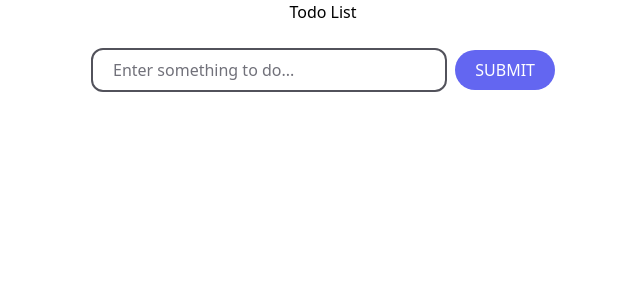
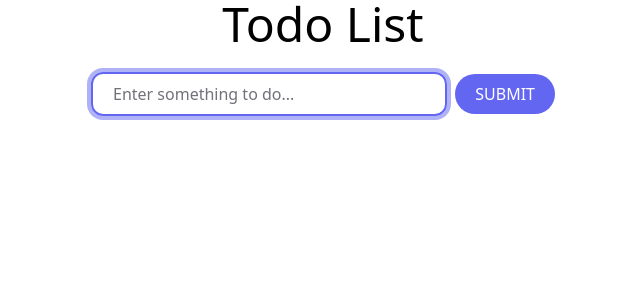
Before and after one commit to hermanconnor/react-todo-list, a React (Vite) app: page / in a window 1280 px wide. Shown: the top 300 px of the page, without its empty margins (317-957 px from the left). Built offline with nearby package versions, Linux system fonts and the light colour scheme.

Commit message:
Add focus to input with useRef and useEffect

```diff
--- a/src/App.tsx
+++ b/src/App.tsx
@@ -7,7 +7,7 @@ function App() {
     <main>
       <Toaster richColors position="bottom-center" />
       <div className="container mx-auto px-5">
-        <h1 className="text-center">Todo List</h1>
+        <h1 className="text-center text-5xl">Todo List</h1>
         <AddTodoForm />
       </div>
     </main>
--- a/src/components/AddTodoForm.tsx
+++ b/src/components/AddTodoForm.tsx
@@ -1,7 +1,15 @@
-import { FormEvent } from "react";
+import { useEffect, useRef, FormEvent } from "react";
 import { toast } from "sonner";
 
 const AddTodoForm = () => {
+  const inputRef = useRef<HTMLInputElement>(null);
+
+  useEffect(() => {
+    if (inputRef.current) {
+      inputRef.current.focus();
+    }
+  }, []);
+
   const handleSubmit = (e: FormEvent<HTMLFormElement>) => {
     e.preventDefault();
 
@@ -25,6 +33,7 @@ const AddTodoForm = () => {
           Add a Todo
         </label>
         <input
+          ref={inputRef}
           type="text"
           id="todoInput"
           name="todo"
```
